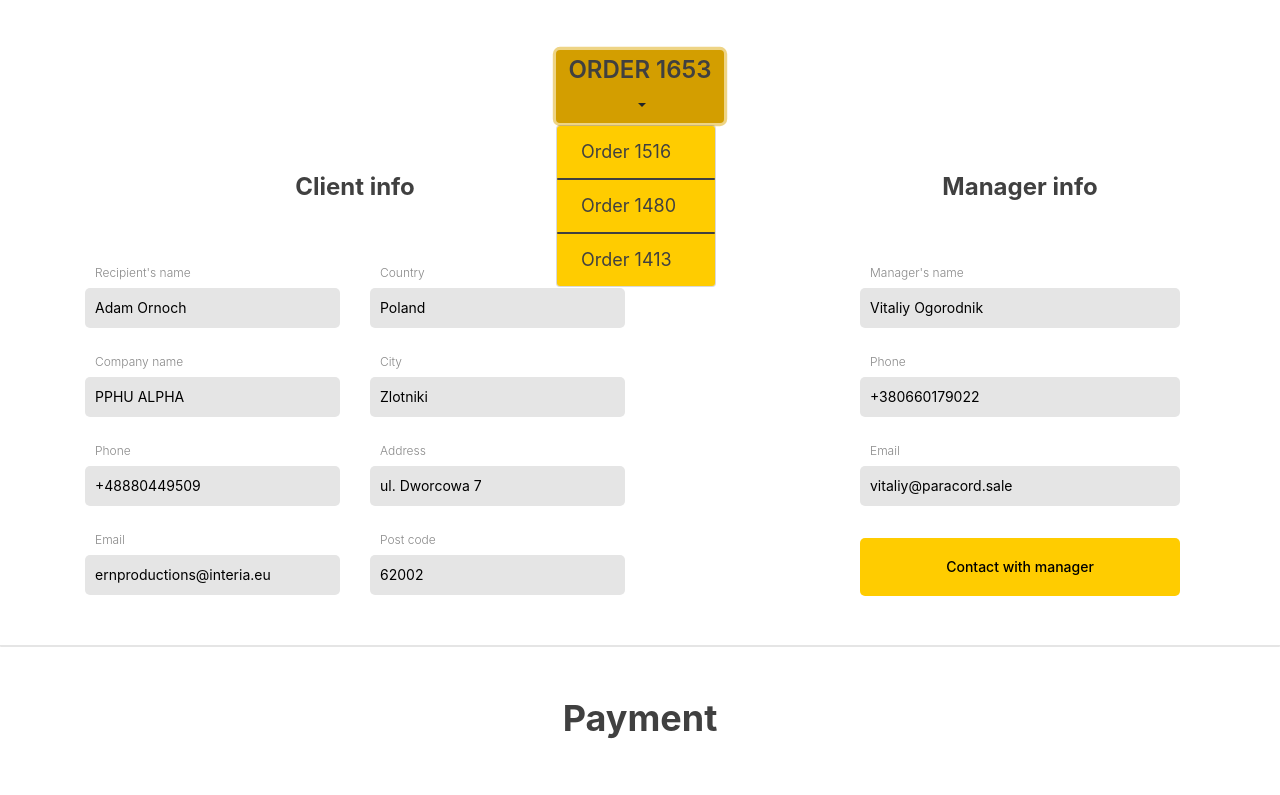
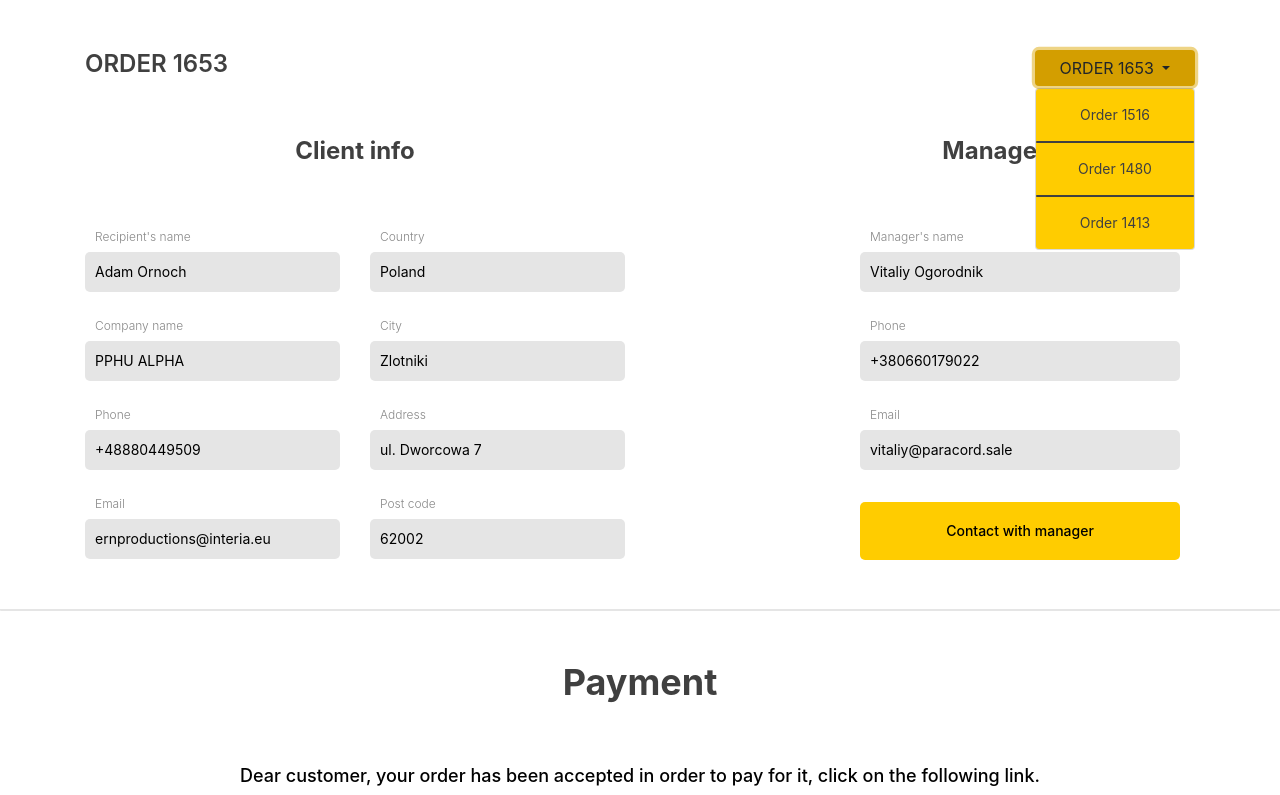
Before and after one commit to smart2158/CLIENT_ORDER, a plain HTML site: page index.html in a window 1280 px wide. Both pictures are taken after a click on the button "ORDER 1653". Shown: the top 795 px of the page. Drawn offline with nearby package versions, Linux system fonts and the light colour scheme.

Commit message:
picture drop

```diff
--- a/CSS/style.css
+++ b/CSS/style.css
@@ -12,6 +12,10 @@ header h1{
     font-size: 24px;
     color: #404040;
 }
+.btn-group{
+    width: 160px;
+}
+
 .btn-warning{
     background-color: #ffcc00;
     border: none;
@@ -22,26 +26,34 @@ header h1{
 }
 
 .dropdown-menu{
+    text-align: center;
     background-color: #ffcc00;
+    font-size: 16px;
+    width: 100px;
 }
 
 .dropdown-item{
     color: #404040;
     ont-style: normal;
     font-weight: 400;
-    font-size: 18px;
+    font-size: 14px;
     line-height: 28px;
     background-color: transparent;
+    width: 100%;
 }
 
 .dropdown-item:hover{
     background-color: transparent;
     font-weight: 600;
+    font-size: 14px;
 }
 
 .dropdown-divider{
     border-top: solid 2px  #404040;
     border-radius: 1px;
+}
+.dropdown-menu.show{
+
 }
 
 .information {
--- a/index.html
+++ b/index.html
@@ -17,13 +17,12 @@
 <body>
 <header>
 <div class="container">
-    <div class="row">
-        <div class="col-12 text-center">
-
-
+    <div class="row justify-content-between">
+        <div class="col-lg-6 col-md-6 col-sm-6 col-12"> <h1>ORDER 1653</h1></div>
+        <div class="col-lg-2 col-md-2 col-sm-2 col-12">
             <div class="btn-group">
                 <button type="button" class="btn btn-warning dropdown-toggle " data-toggle="dropdown" aria-haspopup="true" aria-expanded="false">
-                    <h1>ORDER 1653</h1>
+                    ORDER 1653
                 </button>
                 <div class="dropdown-menu">
                     <a class="dropdown-item" href="#">Order 1516</a>
@@ -33,11 +32,8 @@
                     <a class="dropdown-item" href="#">Order 1413</a>
                 </div>
             </div>
+        </div>
 
-
-
-
-        </div>
     </div>
 </div>
 </header>
```
